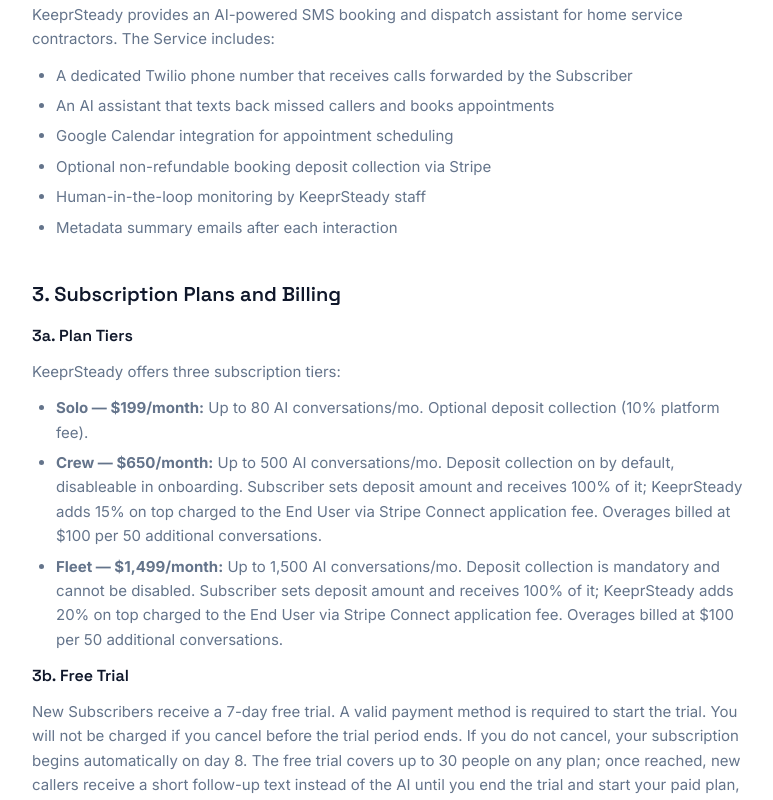
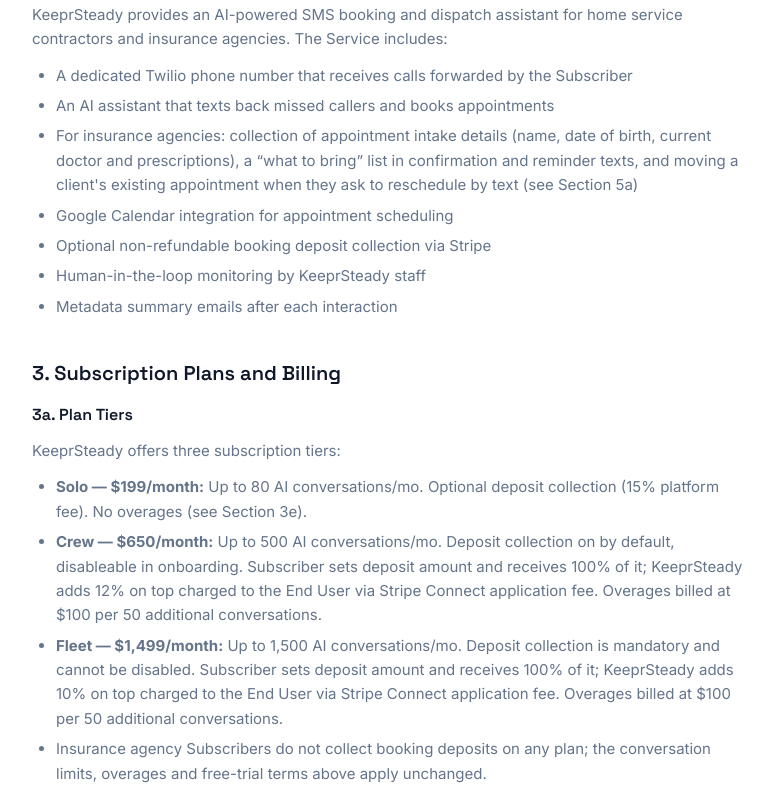
Before and after one commit to malhotra-vikas/bookingblues, a Next.js app in the folder apps/web/: page /terms in a window 1280 px wide. Shown: the part 480-1280 px from the top of the page, without its empty margins (248-1021 px from the left). Built offline with nearby package versions, Linux system fonts and the light colour scheme; no server answers.

Commit message:
Copy changes

```diff
--- a/apps/web/app/(marketing)/pricing/page.tsx
+++ b/apps/web/app/(marketing)/pricing/page.tsx
@@ -108,6 +108,9 @@ export default async function PricingPage(): Promise<JSX.Element> {
           See real missed calls turn into booked jobs before you pay a cent. If it&rsquo;s not
           recovering work for you, cancel in 2 clicks from Settings — no email, no phone call.
         </p>
+        <p className="mt-2 text-sm text-muted">
+          The trial covers up to 30 people on any plan · one free trial per business.
+        </p>
       </section>
 
       <p className="text-center mt-8 text-sm text-muted">
@@ -167,11 +170,15 @@ const INLINE_FAQ: ReadonlyArray<{ q: string; a: string }> = [
   },
   {
     q: 'What happens after my free trial?',
-    a: 'Your card is charged on day 8 at your plan rate. You will get an email reminder on day 6. Cancel before day 8 and you will not be charged.',
+    a: 'Your card is charged on day 8 at your plan rate — or right away if you end the trial early from your dashboard. You will get an email reminder on day 6. Cancel before day 8 and you will not be charged.',
+  },
+  {
+    q: 'Is the free trial limited?',
+    a: 'The trial covers up to 30 people on any plan, and there is one free trial per business. Reach 30 before day 8? End the trial from your dashboard to start your plan right away with its full monthly limit.',
   },
   {
     q: 'What counts as a "conversation"?',
-    a: 'One complete inbound lead interaction with the AI — typically 8–15 messages back and forth, from the first text after a missed call until the bot books, declines, or hands off. We count conversations, not individual SMS segments.',
+    a: 'One person the AI texts with during your monthly usage period — however many messages that takes, and the same caller coming back later that month still counts once. We count people, not individual SMS segments. You get an email at 80% and 100% of your limit. On Crew and Fleet, extra people are billed at $100 per 50; on Solo, new callers past the limit get a "we\'ll call you back" text until you upgrade or the month resets.',
   },
   {
     q: 'Is deposit collection required?',
--- a/apps/web/app/(marketing)/privacy/page.tsx
+++ b/apps/web/app/(marketing)/privacy/page.tsx
@@ -71,6 +71,13 @@ export default function PrivacyPage(): JSX.Element {
         <ul>
           <li>Their phone number (provided by Twilio)</li>
           <li>The full content of the SMS conversation</li>
+          <li>
+            For insurance agency Subscribers: appointment intake details the End User chooses to
+            share (name, date of birth, current doctor, prescriptions). These are stored encrypted,
+            shown only to that Subscriber, and never included in the End User&apos;s calendar link.
+            We never ask for a Medicare number (MBI) or Social Security number, and intake records
+            reject them; if an End User types one anyway, it remains part of the conversation text.
+          </li>
           <li>Timestamps and message metadata</li>
           <li>
             Any personally identifying information they voluntarily provide during the
--- a/apps/web/app/(marketing)/terms/page.tsx
+++ b/apps/web/app/(marketing)/terms/page.tsx
@@ -36,11 +36,17 @@ export default async function TermsPage(): Promise<JSX.Element> {
       <Section title="2. Description of Service">
         <p>
           {BRAND.name} provides an AI-powered SMS booking and dispatch assistant for home service
-          contractors. The Service includes:
+          contractors and insurance agencies. The Service includes:
         </p>
         <ul>
           <li>A dedicated Twilio phone number that receives calls forwarded by the Subscriber</li>
           <li>An AI assistant that texts back missed callers and books appointments</li>
+          <li>
+            For insurance agencies: collection of appointment intake details (name, date of birth,
+            current doctor and prescriptions), a &ldquo;what to bring&rdquo; list in confirmation
+            and reminder texts, and moving a client&apos;s existing appointment when they ask to
+            reschedule by text (see Section 5a)
+          </li>
           <li>Google Calendar integration for appointment scheduling</li>
           <li>Optional non-refundable booking deposit collection via Stripe</li>
           <li>Human-in-the-loop monitoring by {BRAND.name} staff</li>
@@ -54,19 +60,23 @@ export default async function TermsPage(): Promise<JSX.Element> {
         <ul>
           <li>
             <strong>Solo — {usd(prices.solo.monthlyUsd)}/month:</strong> Up to 80 AI conversations/mo. Optional deposit
-            collection (10% platform fee).
+            collection (15% platform fee). No overages (see Section 3e).
           </li>
           <li>
             <strong>Crew — {usd(prices.crew.monthlyUsd)}/month:</strong> Up to 500 AI conversations/mo. Deposit collection
             on by default, disableable in onboarding. Subscriber sets deposit amount and receives
-            100% of it; {BRAND.name} adds 15% on top charged to the End User via Stripe Connect
+            100% of it; {BRAND.name} adds 12% on top charged to the End User via Stripe Connect
             application fee. Overages billed at $100 per 50 additional conversations.
           </li>
           <li>
             <strong>Fleet — {usd(prices.fleet.monthlyUsd)}/month:</strong> Up to 1,500 AI conversations/mo. Deposit
             collection is mandatory and cannot be disabled. Subscriber sets deposit amount and
-            receives 100% of it; {BRAND.name} adds 20% on top charged to the End User via Stripe
+            receives 100% of it; {BRAND.name} adds 10% on top charged to the End User via Stripe
             Connect application fee. Overages billed at $100 per 50 additional conversations.
+          </li>
+          <li>
+            Insurance agency Subscribers do not collect booking deposits on any plan; the
+            conversation limits, overages and free-trial terms above apply unchanged.
           </li>
         </ul>
         <h3>3b. Free Trial</h3>
@@ -230,6 +240,30 @@ export default async function TermsPage(): Promise<JSX.Element> {
           </li>
           <li>Maintain the confidentiality of your account credentials</li>
         </ul>
+        <h3>5a. Insurance Agency Subscribers</h3>
+        <p>
+          If you use the Service as an insurance agency, the AI books an office or phone
+          appointment with your agency. Before booking it asks the End User what they need and,
+          where they choose to share them, their name, date of birth, current doctor and
+          prescriptions. It records only what the End User actually says and accepts a refusal to
+          answer. The AI never asks for a Medicare number (MBI), Social Security number or payment
+          details, and does not give insurance or medical advice, quote premiums, recommend a plan
+          or assess eligibility — those are for your licensed agent. Intake answers are stored
+          encrypted and shown to you on your dashboard, booking email and calendar event.
+        </p>
+        <p>
+          When an End User texts to change an existing appointment, the AI may move that
+          appointment to a newly agreed time within your business hours; your calendar is updated
+          and the End User is texted the new time. Cancellations and requests for additional
+          appointments are passed to our team.
+        </p>
+        <p>
+          You are solely responsible for holding the licenses your business requires and for
+          complying with the laws and regulations that apply to your insurance marketing and
+          sales activities and to the health information your clients share — including, for
+          Medicare, the applicable federal marketing and appointment rules. You are responsible
+          for determining whether your use of the Service meets those requirements.
+        </p>
       </Section>
 
       <Section title="6. TCPA Compliance">
```
Also changed, not shown: apps/web/app/(marketing)/faq/page.tsx (+11 -3 lines), 1 other file (tests, documents, lock files or other folders).
